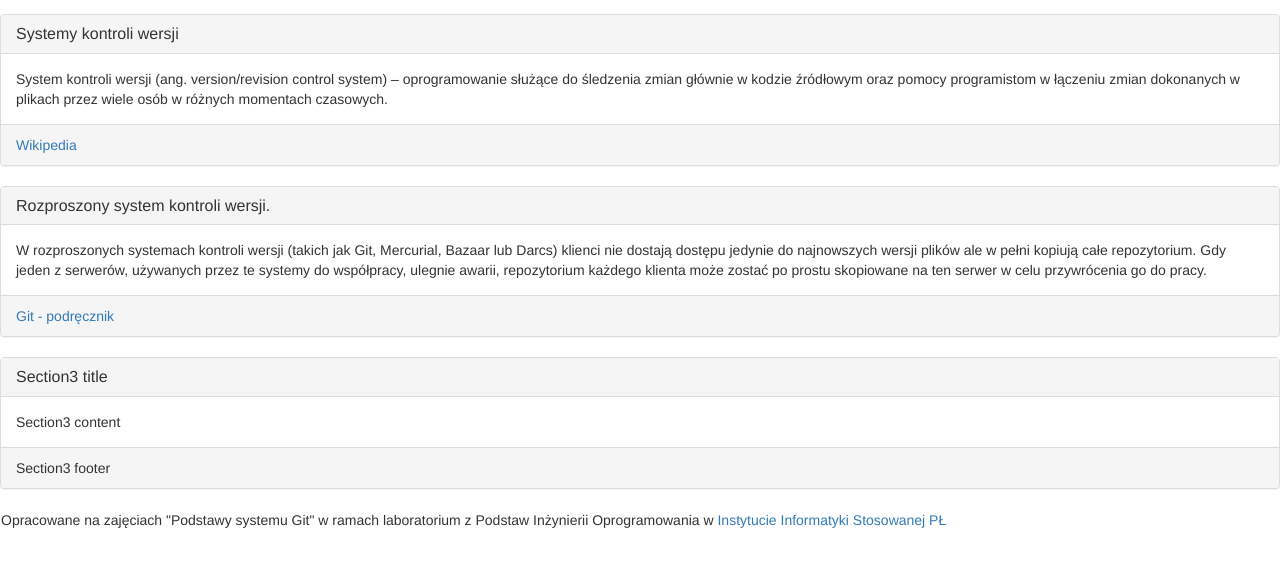
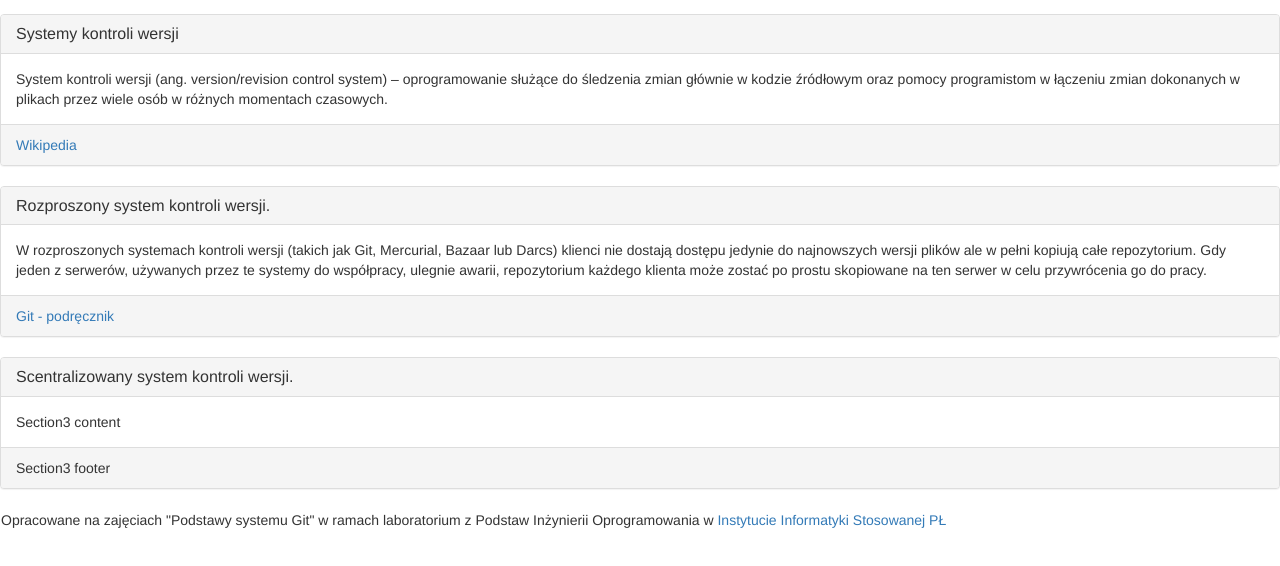
Before and after one commit to GrzegorzArendarczyk/iislabpio_180128, a plain HTML site: page index.html in a window 1280 px wide. Shown: the part 58-624 px from the top of the page. Drawn offline with nearby package versions, Linux system fonts and the light colour scheme.

Commit message:
tytul sekcji 3

```diff
--- a/index.html
+++ b/index.html
@@ -42,7 +42,7 @@ System kontroli wersji (ang. version/revision control system) – oprogramowanie
 		</section>
 		<section id="section3" class="panel panel-default">
 		<div class="panel-heading">
-    		<h3 class="panel-title">Section3 title</h3>
+    		<h3 class="panel-title">Scentralizowany system kontroli wersji.</h3>
   		</div>
   		<div class="panel-body">
 	    	Section3 content
```
